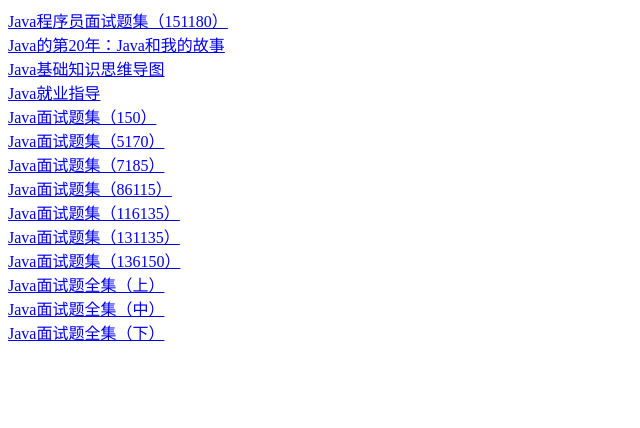
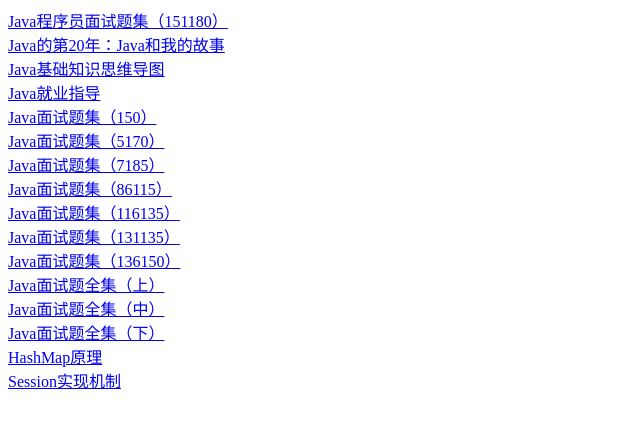
Before and after one commit to sexyrose/sexyrose.github.io, a plain HTML site: page index.html in a window 1280 px wide. Shown: the whole page, without its empty margins (0-640 px from the left). Drawn offline with Linux system fonts and the light colour scheme.

Commit message:
Update index.html

```diff
--- a/index.html
+++ b/index.html
@@ -12,3 +12,5 @@
 <a href="shang">Java面试题全集（上）</a><br/>
 <a href="zhong">Java面试题全集（中）</a><br/>
 <a href="xia">Java面试题全集（下）</a><br/>
+<a href="hashmap.md">HashMap原理</a><br/>
+<a href="session.md">Session实现机制</a><br/>
```
